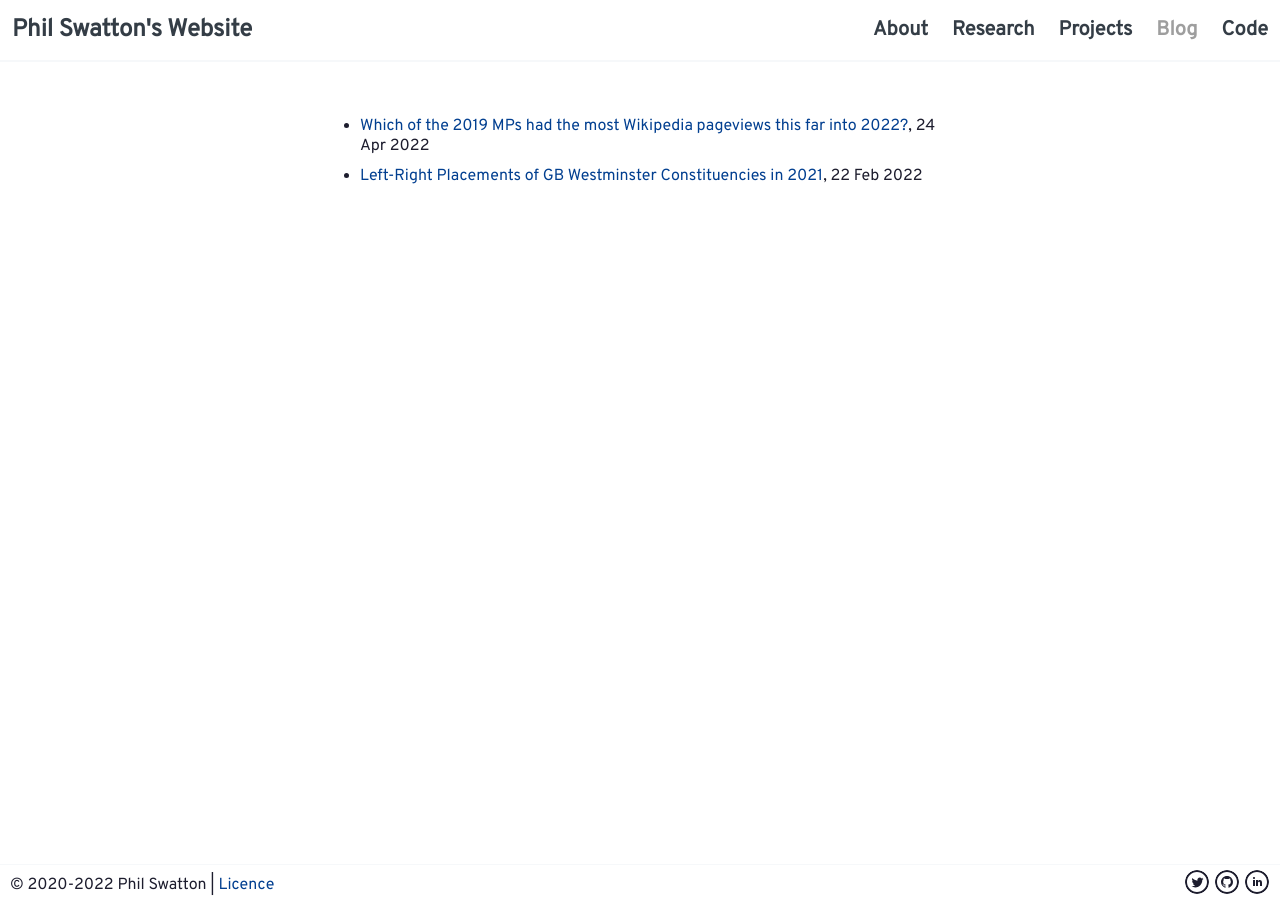
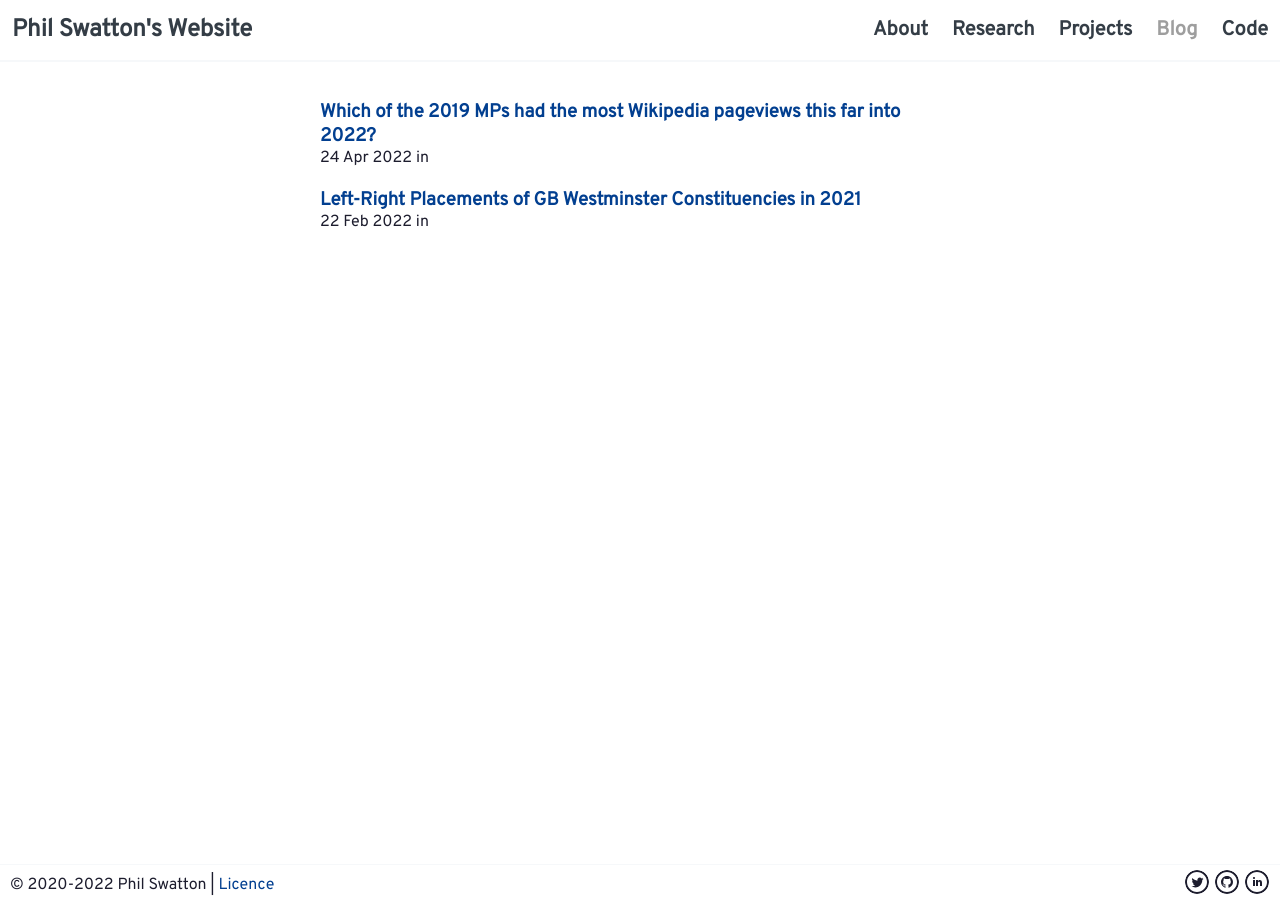
Before and after one commit to philswatton/philswatton.github.io, a Jekyll site: the page built from blog.md, in a window 1280 px wide. Built offline with Jekyll 4.4.1, drawn with Linux system fonts in a browser that asks for light colours.

Commit message:
using _includes for post cards

```diff
--- a/blog.md
+++ b/blog.md
@@ -4,5 +4,5 @@ title: Blog
 ---
 
 {% for post in site.posts %}
-- [{{ post.title }}]({{ post.url }}), {{ post.date | date_to_string  }}
+{% include post_card.html %}
 {% endfor %}
--- a/index.html
+++ b/index.html
@@ -12,9 +12,5 @@ title: Home
 
 <h2>Latest Posts</h2>
 {% for post in site.posts limit:3 %}
-<div class="post-card">
-    <h3><a href="{{ post.url }}">{{ post.title }}</a></h3>
-    <p>{{ post.about }}</p>
-    <p>{{ post.date | date_to_string  }} in <a href="/categories/{{ post.categories }}">{{ post.categories }}</a></p>
-</div>
+{% include post_card.html %}
 {% endfor %}
```
